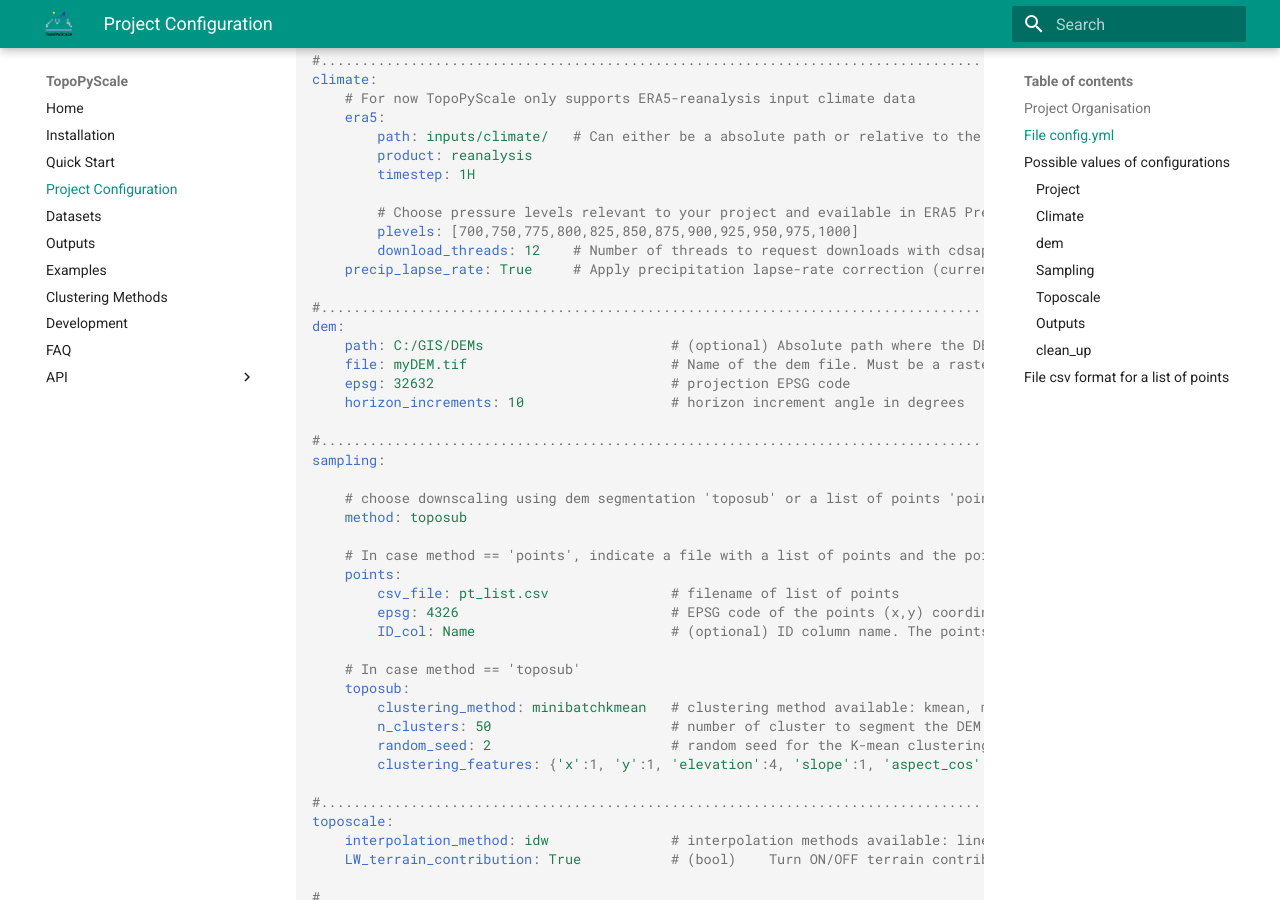
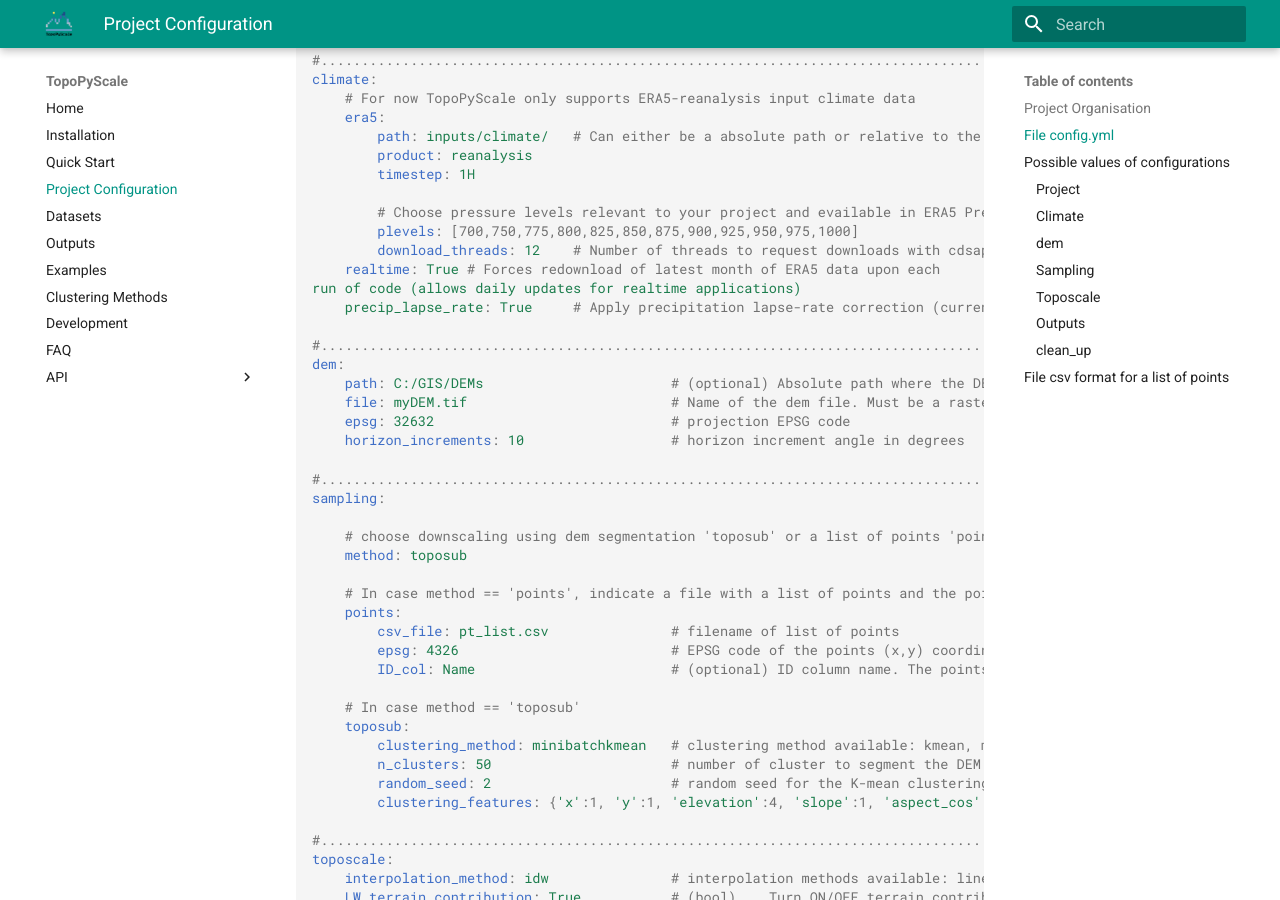
Before and after one commit to ArcticSnow/TopoPyScale_Documentation, an MkDocs documentation site: the page built from docs/03_configurationFile.md, in a window 1280 px wide and 900 px high, scrolled down 1406 px. Built offline with MkDocs 1.6.1 and Material for MkDocs 9.7.7, drawn with Linux system fonts in a browser that asks for light colours.

Commit message:
update config with 'realtime' paramater

```diff
--- a/docs/03_configurationFile.md
+++ b/docs/03_configurationFile.md
@@ -76,6 +76,8 @@
         # Choose pressure levels relevant to your project and evailable in ERA5 Pressure Levels
         plevels: [700,750,775,800,825,850,875,900,925,950,975,1000]
         download_threads: 12    # Number of threads to request downloads with cdsapi
+	realtime: True # Forces redownload of latest month of ERA5 data upon each
+run of code (allows daily updates for realtime applications)
     precip_lapse_rate: True     # Apply precipitation lapse-rate correction (currently valid for Northern Hemisphere only)
 
 #.....................................................................................................
```
